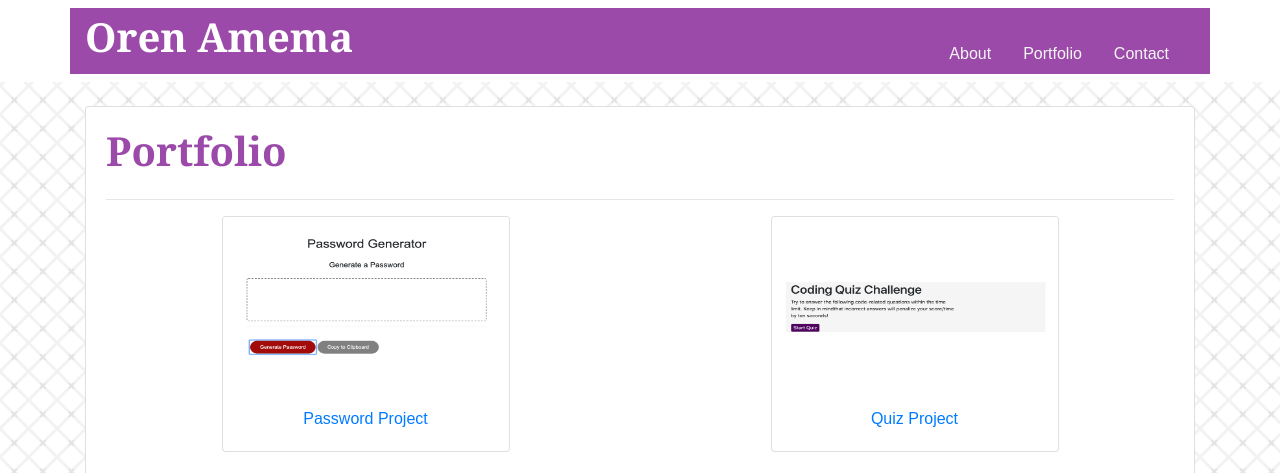
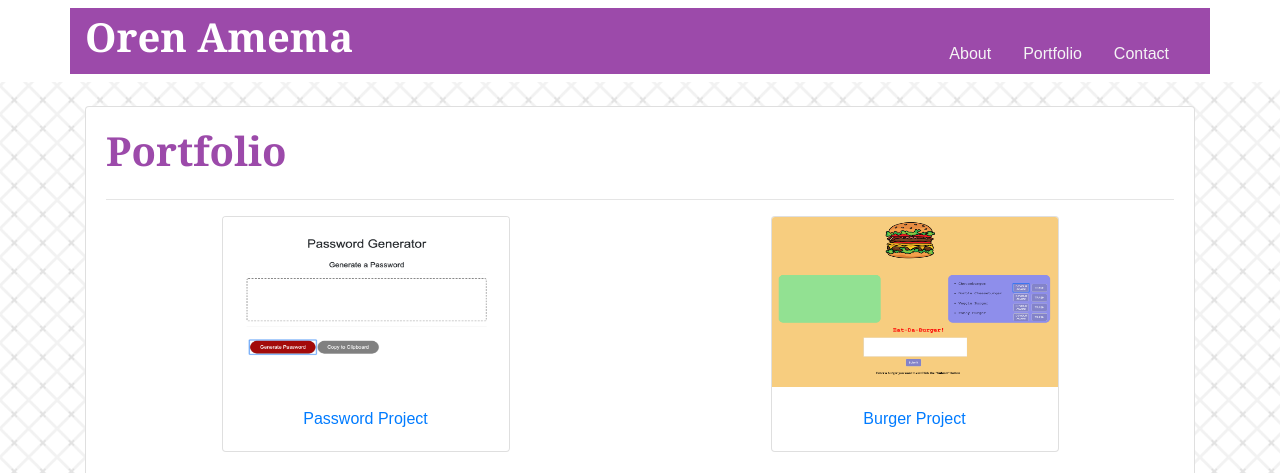
Before and after one commit to orenamema/UpdatedPortfolio, a plain HTML site: page portfolio.html in a window 1280 px wide. Shown: the top 473 px of the page. Drawn offline with nearby package versions, Linux system fonts and the light colour scheme; grey boxes are pictures that could not be loaded.

Commit message:
adding new project to portfolio

```diff
--- a/portfolio.html
+++ b/portfolio.html
@@ -56,9 +56,9 @@
                     </div>
                     <div class="col-sm-6 ">
                         <div id="rioCard" class="card" style="width: 18rem;">
-                                <img src="assets/images/quiz.jpg" class="card-img-top" alt="...">
+                                <img src="assets/images/burger.png" class="card-img-top" alt="...">
                                 <div class="card-body">
-                                <p class="card-text"><a href="https://orenamema.github.io/Quiz-Portfolio/"> Quiz Project </a></p>
+                                <p class="card-text"><a href="https://arcane-inlet-20074.herokuapp.com/"> Burger Project </a></p>
                                 </div>
                         </div>
                     </div>
@@ -95,7 +95,16 @@
                     </div>
                 </div> -->
 
-
+            <!-- </div>
+            <div class="col-sm-6 ">
+                <div id="rioCard" class="card" style="width: 18rem;">
+                        <img src="assets/images/quiz.jpg" class="card-img-top" alt="...">
+                        <div class="card-body">
+                        <p class="card-text"><a href="https://orenamema.github.io/Quiz-Portfolio/"> Quiz Project </a></p>
+                        </div>
+                </div>
+            </div>
+        </div>  -->
         </div>
 
 
```
Also changed, not shown: assets/images/burger.png (added), 3 other files.
